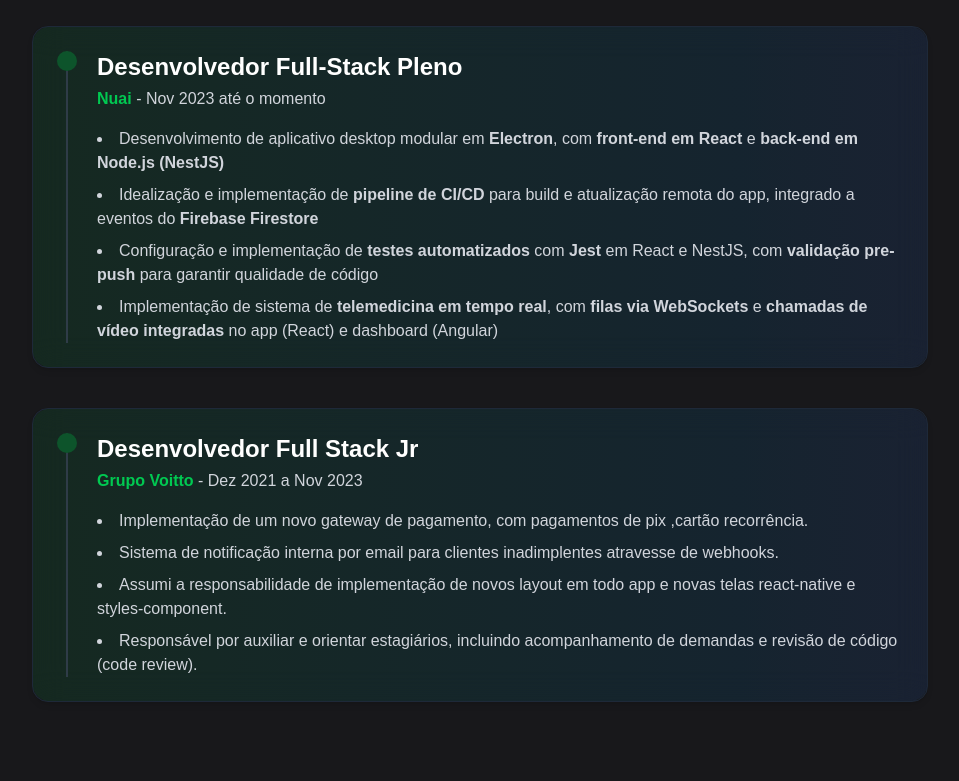
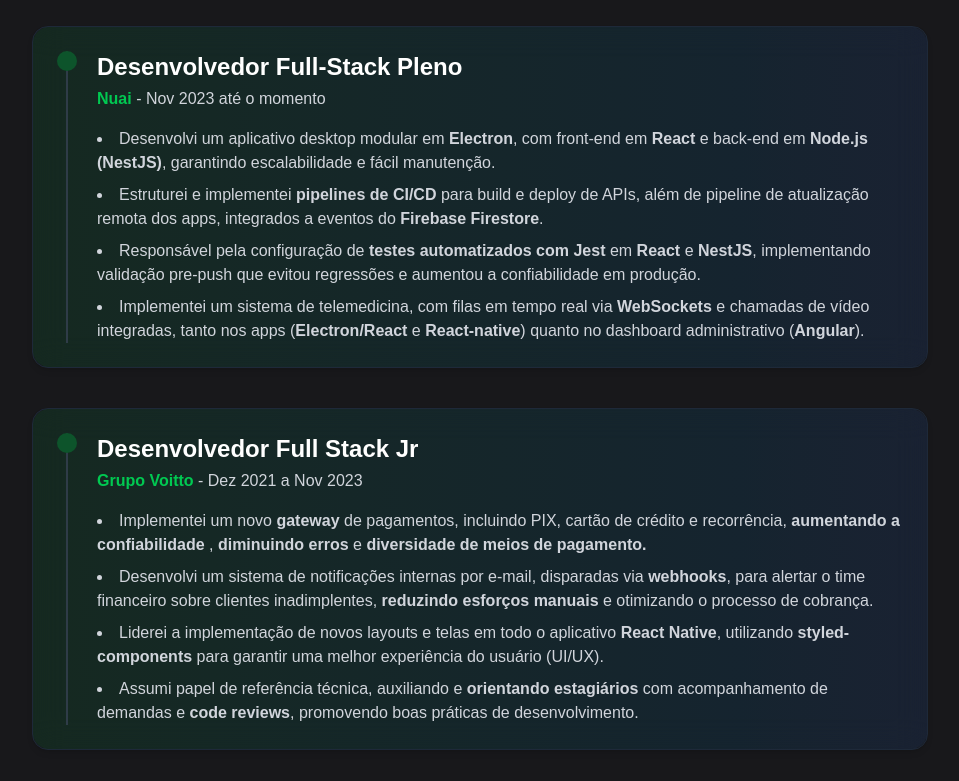
Before and after one commit to LhuizF/portfolio-next, a Next.js app: page / in a window 1280 px wide. Shown: the part 1220-2001 px from the top of the page, without its empty margins (160-1119 px from the left). Built offline with nearby package versions, Linux system fonts and the light colour scheme.

Commit message:
feat: update job responsibilities in Experiences

```diff
--- a/src/app/components/Experiences.tsx
+++ b/src/app/components/Experiences.tsx
@@ -4,10 +4,10 @@
     company: 'Nuai',
     period: 'Nov 2023 até o momento',
     responsibilities: [
-      'Desenvolvimento de aplicativo desktop modular em <strong>Electron</strong>, com <strong>front-end em React</strong> e <strong>back-end em Node.js (NestJS)</strong>',
-      'Idealização e implementação de <strong>pipeline de CI/CD</strong> para build e atualização remota do app, integrado a eventos do <strong>Firebase Firestore</strong>',
-      'Configuração e implementação de <strong>testes automatizados</strong> com <strong>Jest</strong> em React e NestJS, com <strong>validação pre-push</strong> para garantir qualidade de código',
-      'Implementação de sistema de <strong>telemedicina em tempo real</strong>, com <strong>filas via WebSockets</strong> e <strong>chamadas de vídeo integradas</strong> no app (React) e dashboard (Angular)'
+      'Desenvolvi um aplicativo desktop modular em <strong>Electron</strong>, com front-end em <strong>React</strong> e back-end em <strong>Node.js (NestJS)</strong>, garantindo escalabilidade e fácil manutenção.',
+      'Estruturei e implementei <strong> pipelines de CI/CD </strong> para build e deploy de APIs, além de pipeline de atualização remota dos apps, integrados a eventos do <strong>Firebase Firestore</strong>.',
+      'Responsável pela configuração de <strong>testes automatizados com Jest</strong> em <strong>React</strong> e <strong>NestJS</strong>, implementando validação pre-push que evitou regressões e aumentou a confiabilidade em produção.',
+      'Implementei um sistema de telemedicina, com filas em tempo real via <strong>WebSockets</strong> e chamadas de vídeo integradas, tanto nos apps (<strong>Electron/React</strong> e <strong>React-native</strong>) quanto no dashboard administrativo (<strong>Angular</strong>).'
     ]
   },
   {
@@ -15,10 +15,11 @@
     company: 'Grupo Voitto',
     period: 'Dez 2021 a Nov 2023',
     responsibilities: [
-      'Implementação de um novo gateway de pagamento, com pagamentos de pix ,cartão recorrência.',
-      'Sistema de notificação interna por email para clientes inadimplentes atravesse de webhooks.',
-      'Assumi a responsabilidade de implementação de novos layout em todo app e novas telas react-native e styles-component.',
-      'Responsável por auxiliar e orientar estagiários, incluindo acompanhamento de demandas e revisão de código (code review).'
+      'Implementei um novo <strong>gateway</strong> de pagamentos, incluindo PIX, cartão de crédito e recorrência,<strong> aumentando a confiabilidade </strong>,<strong> diminuindo erros </strong> e <strong>diversidade de meios de pagamento. </strong>',
+      'Desenvolvi um sistema de notificações internas por e-mail, disparadas via <strong>webhooks</strong>, para alertar o time financeiro sobre clientes inadimplentes, <strong> reduzindo esforços manuais</strong> e otimizando o processo de cobrança.',
+      'Liderei a implementação de novos layouts e telas em todo o aplicativo <strong>React Native</strong>, utilizando <strong>styled-components</strong> para garantir uma melhor experiência do usuário (UI/UX).',
+      'Assumi papel de referência técnica, auxiliando e <strong> orientando estagiários </strong> com acompanhamento de demandas e <strong> code reviews</strong>, promovendo boas práticas de desenvolvimento.'
+
     ]
   }
 ]
```
